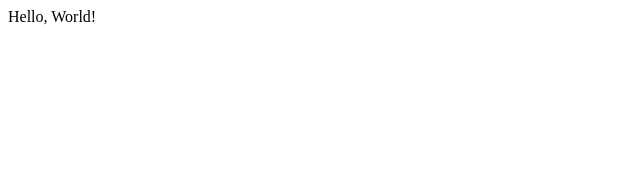
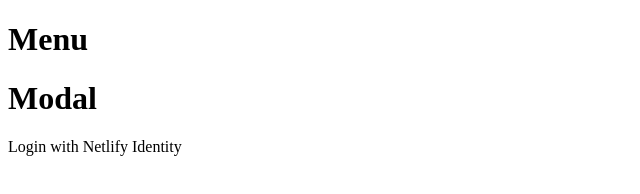
Before and after one commit to travishorn/netlifyidentity, a plain HTML site: page public/index.html in a window 1280 px wide. Shown: the whole page, without its empty margins (0-640 px from the left). Drawn offline with Linux system fonts and the light colour scheme.

Commit message:
Add Netlify Identity widget

```diff
--- a/public/index.html
+++ b/public/index.html
@@ -3,9 +3,16 @@
   <head>
     <meta charset="utf-8">
     <meta name="viewport" content="width=device-width, initial-scale=1">
-    <title>Document</title>
+
+    <title>My Site</title>
+
+    <script type="text/javascript" src="https://identity.netlify.com/v1/netlify-identity-widget.js"></script>
   </head>
   <body>
-    Hello, World!
+    <h1>Menu</h1>
+    <div data-netlify-identity-menu></div>
+
+    <h1>Modal</h1>
+    <div data-netlify-identity-button>Login with Netlify Identity</div>
   </body>
 </html>
```
